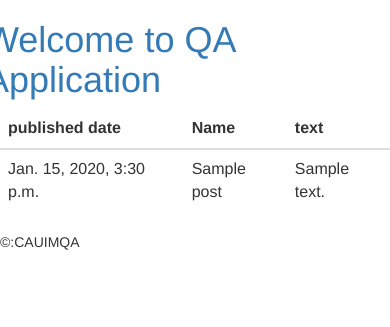
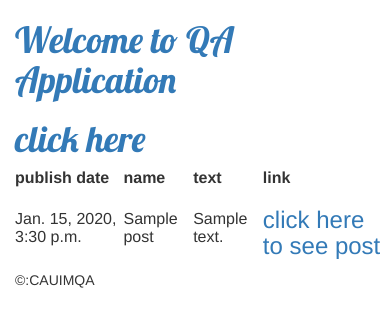
Before and after one commit to vibhu1421/qa-world, a Django app: template Demoapp/templates/blog/post_list.html in a window 390 px wide. Shown: the top 327 px of the page. Run offline with Django 3.2, Linux system fonts and the light colour scheme; the template is opened without the code that fills it: values that come from a table or form of the project are taken from there, others are empty; tables that the repository leaves empty hold one stand-in row (values such as "Sample post"); some libraries are stand-ins or nearby versions.

Commit message:
more changes for html pages

```diff
--- a/Demoapp/static/css/blog.css
+++ b/Demoapp/static/css/blog.css
@@ -1,3 +1,10 @@
 h1 a {
-    color: #FCA205;
+    color: 'red';
+    font-family: 'Lobster';
 }
+
+
+
+body {
+    padding-left: 15px;
+}
--- /dev/null
+++ b/Demoapp/templates/blog/base.html
@@ -0,0 +1,34 @@
+{% load staticfiles %}
+<html>
+<header>
+<section class='container'>
+<link rel="stylesheet" href="//maxcdn.bootstrapcdn.com/bootstrap/3.2.0/css/bootstrap.min.css">
+<link rel="stylesheet" href="//maxcdn.bootstrapcdn.com/bootstrap/3.2.0/css/bootstrap-theme.min.css">
+<link rel="stylesheet" href="{% static 'css/blog.css' %}">
+<link href="//fonts.googleapis.com/css?family=Lobster&subset=latin,latin-ext" rel="stylesheet" type="text/css">
+<title>QA World </title>
+</section>
+</header>
+<body>
+<div class='row'>
+<div class='col-sm-6'>
+<h1><a href="/">Welcome to QA Application </a></h1>
+</div>
+<div class='col-sm-6'>
+<h1><a href="/">click here  </a></h1>
+
+</div>
+</div>
+
+ </div>
+
+{%block content%}
+
+
+{%endblock%}
+
+
+
+<footer>&copy:CAUIMQA</footer>
+</body>
+</html>
--- a/Demoapp/templates/blog/post_list.html
+++ b/Demoapp/templates/blog/post_list.html
@@ -1,40 +1,25 @@
-<html>
-<header>
-<section class='container'>
-<link rel="stylesheet" href="//maxcdn.bootstrapcdn.com/bootstrap/3.2.0/css/bootstrap.min.css">
-<link rel="stylesheet" href="//maxcdn.bootstrapcdn.com/bootstrap/3.2.0/css/bootstrap-theme.min.css">
-<title>QA World </title>
-</section>
-</header>
-<body>
-<div class='row'>
-<h1><a href="/">Welcome to QA Application </a></h1>
-</div>
-
-
-
-<table class="table">
+{%extends 'blog/base.html'%}
+{%block content%}
+<table class='container'>
 <thead>
   <tr>
-        <th>published date</th>
-        <th>Name</th>
+  <th>publish date</th>
+  <th>name</th>
   <th>text</th>
+  <th>link</th>
   </tr>
 </thead>
   {% for pos in post %}
+
  <tbody>
-     <tr>
+     <tr class="">
         <td>{{pos.published_date}}</td>
         <td>{{pos}}</td>
         <td>{{pos.text}}</td>
+		<td><h3><a href="{% url 'post_detail' pk=pos.pk %}" >click here to see post</a></h3></td>
       </tr>
    </tbody>
+
 	{% endfor %}
 </table>
-
-
-
-
-<footer>&copy:CAUIMQA</footer>
-</body>
-</html>
+  {%endblock%}
--- a/Demoapp/urls.py
+++ b/Demoapp/urls.py
@@ -4,6 +4,7 @@ from . import views
 urlpatterns = [
 
      url(r'^$',views.post_list,name='post_list'),
+     url(r'^post/(?P<pk>\d+)/$',views.post_detail, name='post_detail')
 
     ]
 # Create your views here.
--- a/Demoapp/views.py
+++ b/Demoapp/views.py
@@ -1,4 +1,4 @@
-from django.shortcuts import render
+from django.shortcuts import render, get_object_or_404
 from .models import Post
 from django.utils  import timezone
 from django.contrib.auth.models import User
@@ -9,5 +9,7 @@ def post_list(request):
     post= Post.objects.filter(author=me)
     return render(request, 'blog/post_list.html',{'post':post})
 
-
+def post_detail(request,pk):
+    post = get_object_or_404(Post,pk=pk)
+    return render(request, 'blog/post_detail.html', {'post': post})
 # Create your views here.
```
Also changed, not shown: Demoapp/templates/blog/post_detail.html (added, +12 -0 lines). Lines whose indentation alone changed are shown as unchanged.
